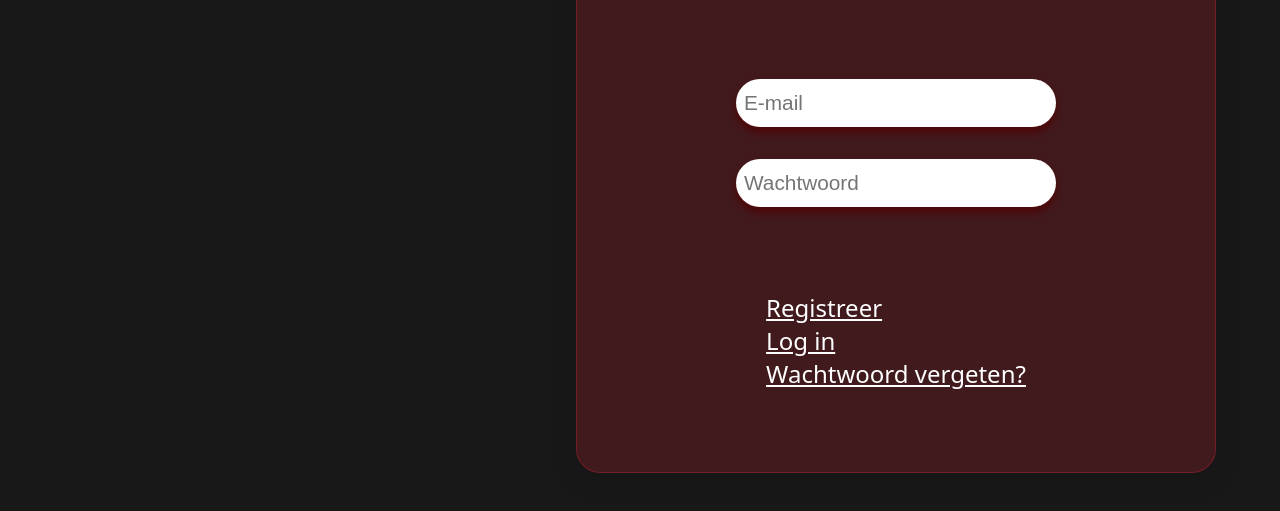
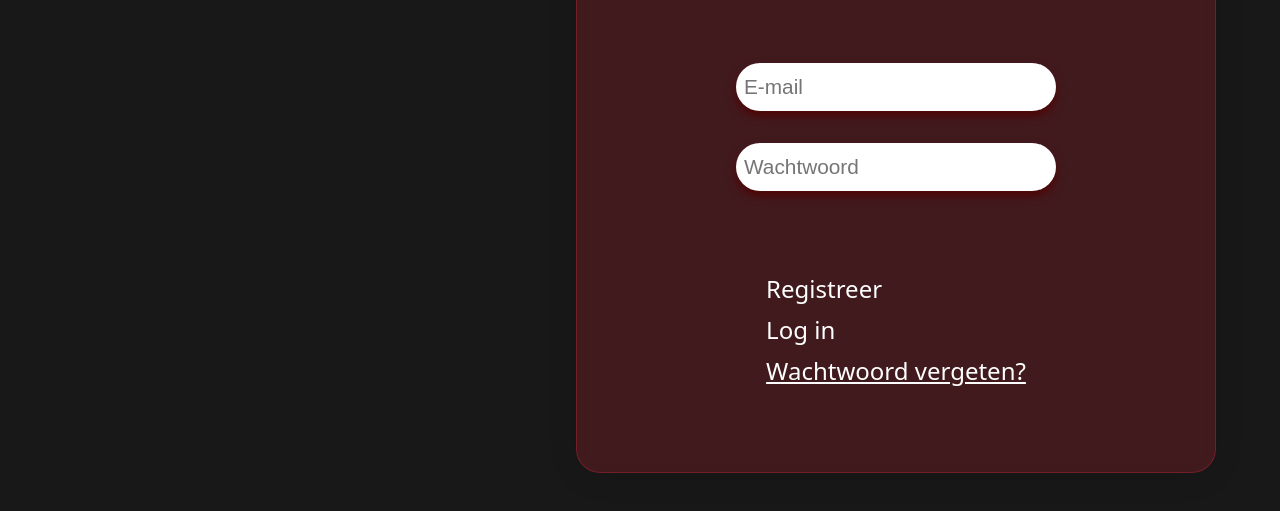
Before and after one commit to Jairo-Lopez-Navarrete/werkpakket, a website: page login.html in a window 1280 px wide. Shown: the part 207-718 px from the top of the page. Drawn offline with Linux system fonts and the light colour scheme.

Commit message:
werkpakket 1 web expert 1- aanpassingen 6

```diff
--- a/detailpagina.scss
+++ b/detailpagina.scss
@@ -107,6 +107,9 @@ header{
         width: 5rem;
         height: auto;
         &:hover{
+          transition: ease-in-out 0.3s;
+          width: 5.5rem;
+          height: auto;
           opacity: 70%;
         }
       }
--- a/login.html
+++ b/login.html
@@ -23,9 +23,9 @@
         </form>
     </div>
     <ul class="list">
-        <li class="registreer list-item"><a class="list-item-link" href="#">Registreer</a></li>
-        <li class="login list-item"><a class="list-item-link" href="#">Log in</a></li>
-        <li class="list-item"><a class="list-item-link" href="#">Wachtwoord vergeten?</a></li>
+        <li class="login list-item"><a class="registreer list-item-link" href="#">Registreer</a></li>
+        <li class="list-item"><a class="login list-item-link" href="#">Log in</a></li>
+        <li class="list-item"><a class="wachtwoord list-item-link" href="#">Wachtwoord vergeten?</a></li>
     </ul>
 </div>
 </body>
--- a/login.scss
+++ b/login.scss
@@ -108,16 +108,26 @@ body{
       list-style-type: none;
     }
 
-    .list-item-link{
-      color: $white;
+    .list-item{
       opacity: 100%;
       font-family: $secondary-font;
       font-size: 1.5rem;
+      margin: 0.5rem 0;
+
+      .login{
+        text-decoration: none;
+      }
+      .registreer{
+        text-decoration: none;
+      }
+
+      &-link{
+        color: $white;
+      }
       &:hover {
         color: $white;
         opacity: 60%;
       }
     }
   }
-
 }
```
Also changed, not shown: detailpagina.html (+12 -0 lines), login.css, 1 other file.
